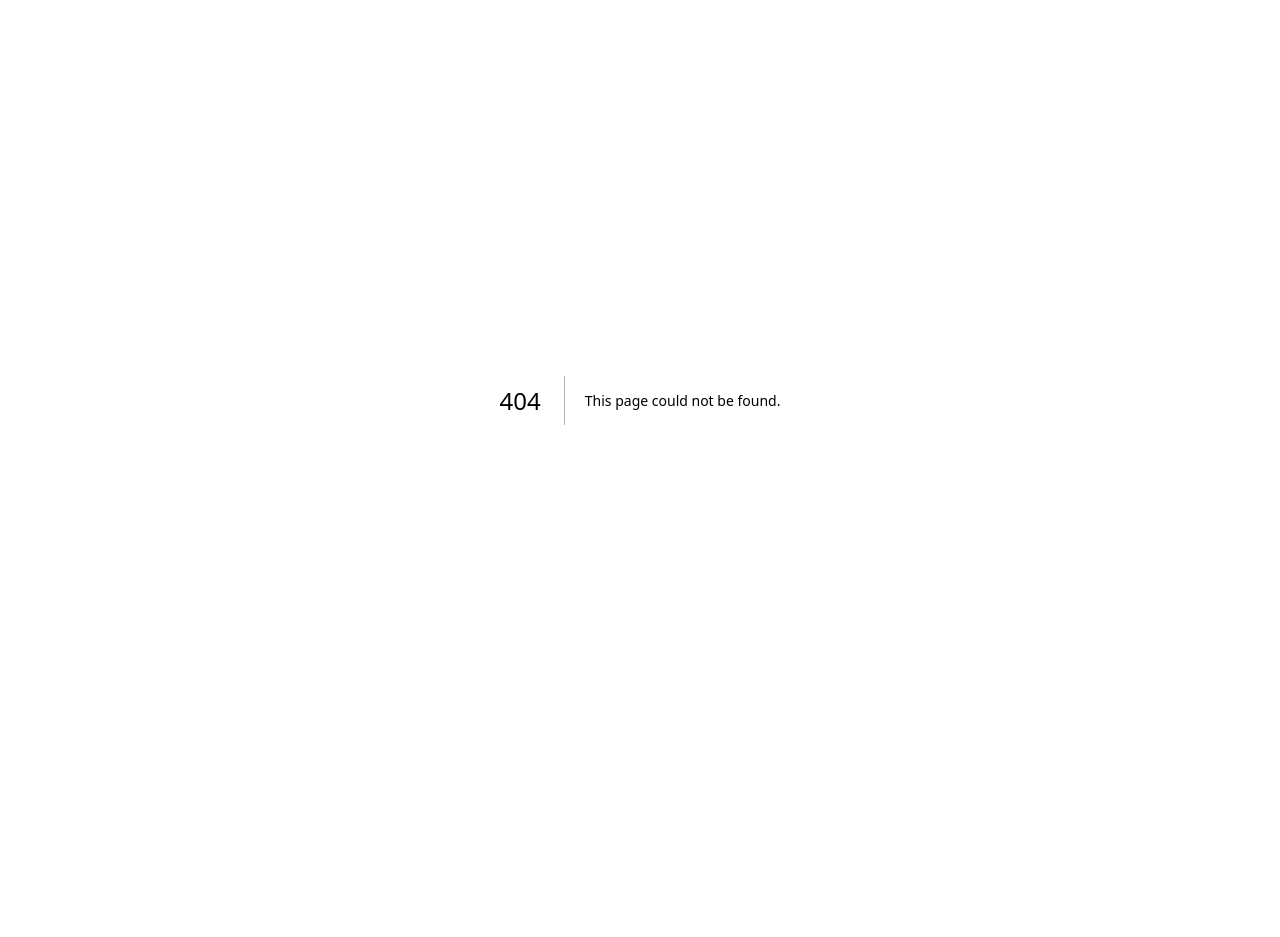
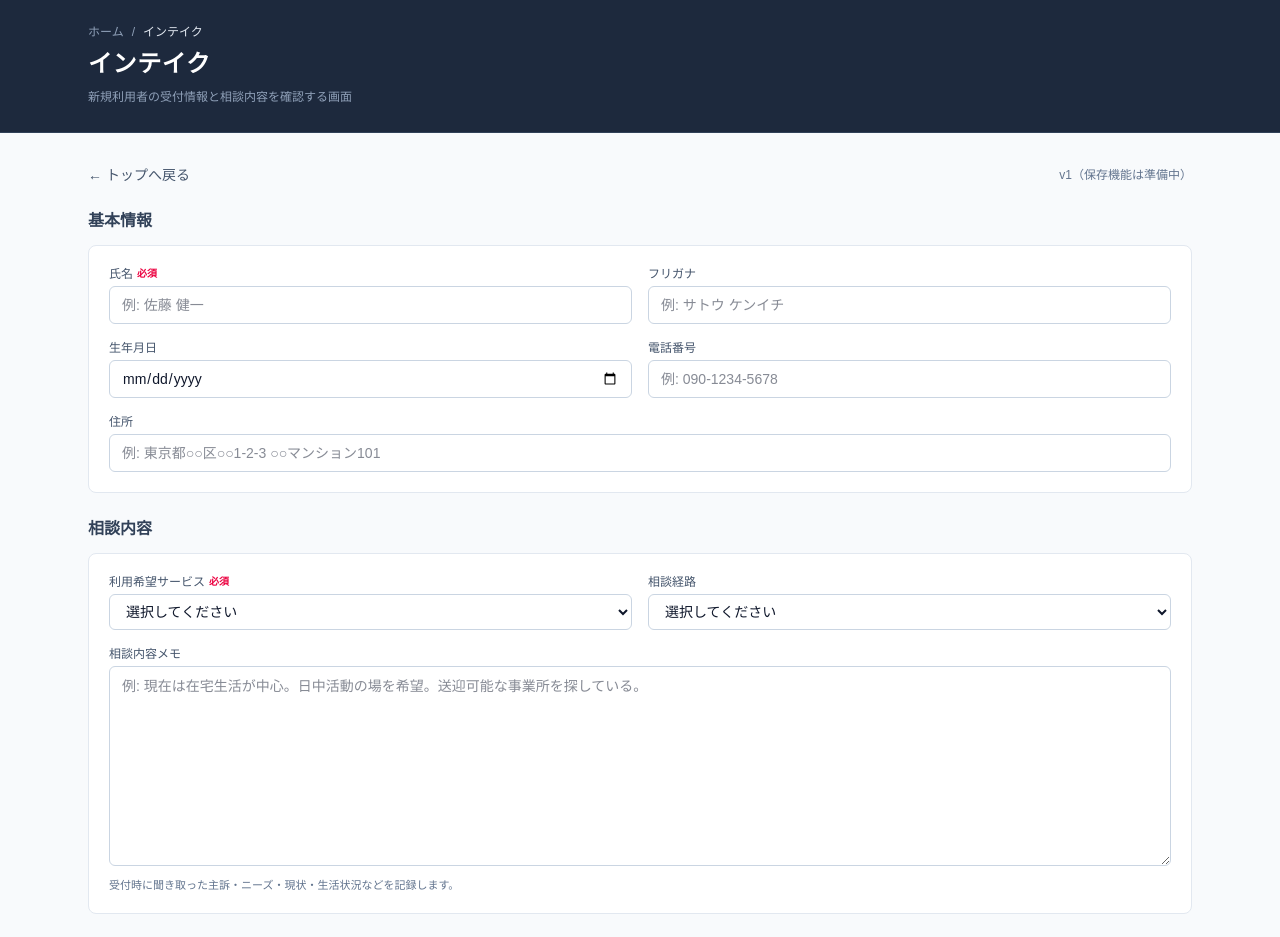
Before and after one commit to 000signalpulse000/welfare-system, a Next.js app in the folder frontend/: page /intake in a window 1280 px wide. Before the commit this address had no page. Shown: the top 937 px of the page. Before the commit the page ends 800 px from the top, so only its background shows below. Built offline with nearby package versions, Linux system fonts and the light colour scheme.

Commit message:
Update intake label to use service preference wording

```diff
--- /dev/null
+++ b/frontend/src/app/intake/page.tsx
@@ -0,0 +1,222 @@
+import Link from "next/link";
+
+const consultationRoutes = [
+  "本人",
+  "家族",
+  "相談支援事業所",
+  "医療機関",
+  "その他",
+] as const;
+
+function Field({
+  id,
+  label,
+  required,
+  children,
+  hint,
+  full,
+}: {
+  id: string;
+  label: string;
+  required?: boolean;
+  children: React.ReactNode;
+  hint?: string;
+  full?: boolean;
+}) {
+  return (
+    <div className={full ? "md:col-span-12" : "md:col-span-6"}>
+      <label
+        htmlFor={id}
+        className="flex items-center gap-1 text-xs font-medium text-slate-600 mb-1"
+      >
+        <span>{label}</span>
+        {required && (
+          <span className="text-[10px] text-rose-600 font-semibold">必須</span>
+        )}
+      </label>
+      {children}
+      {hint && <p className="mt-1 text-[11px] text-slate-500">{hint}</p>}
+    </div>
+  );
+}
+
+const inputBase =
+  "w-full rounded-md border border-slate-300 px-3 py-2 text-sm bg-white focus:outline-none focus:ring-2 focus:ring-slate-400";
+
+export default function IntakePage() {
+  return (
+    <div className="min-h-screen bg-slate-50 text-slate-900">
+      <header className="bg-slate-800 text-white border-b border-slate-700">
+        <div className="max-w-6xl mx-auto px-6 py-6">
+          <div className="flex items-center gap-2 text-xs text-slate-400 mb-2">
+            <Link href="/" className="hover:text-white hover:underline">
+              ホーム
+            </Link>
+            <span aria-hidden>/</span>
+            <span className="text-slate-200">インテイク</span>
+          </div>
+          <h1 className="text-2xl font-bold tracking-wide">インテイク</h1>
+          <p className="text-xs text-slate-400 mt-2 leading-relaxed">
+            新規利用者の受付情報と相談内容を確認する画面
+          </p>
+        </div>
+      </header>
+
+      <main className="max-w-6xl mx-auto px-6 py-8 space-y-6">
+        <div className="flex items-center justify-between">
+          <Link
+            href="/"
+            className="inline-flex items-center gap-1 text-sm text-slate-600 hover:text-slate-900"
+          >
+            <span aria-hidden>←</span>
+            トップへ戻る
+          </Link>
+          <span className="text-xs text-slate-500">v1（保存機能は準備中）</span>
+        </div>
+
+        <form className="space-y-6">
+          <section>
+            <h2 className="text-base font-semibold text-slate-700 mb-3">
+              基本情報
+            </h2>
+            <div className="bg-white border border-slate-200 rounded-lg p-5 grid grid-cols-1 md:grid-cols-12 gap-4">
+              <Field id="intake-name" label="氏名" required>
+                <input
+                  id="intake-name"
+                  name="name"
+                  type="text"
+                  autoComplete="off"
+                  placeholder="例: 佐藤 健一"
+                  className={inputBase}
+                />
+              </Field>
+              <Field id="intake-kana" label="フリガナ">
+                <input
+                  id="intake-kana"
+                  name="kana"
+                  type="text"
+                  autoComplete="off"
+                  placeholder="例: サトウ ケンイチ"
+                  className={inputBase}
+                />
+              </Field>
+              <Field id="intake-dob" label="生年月日">
+                <input
+                  id="intake-dob"
+                  name="dob"
+                  type="date"
+                  className={inputBase + " tabular-nums"}
+                />
+              </Field>
+              <Field id="intake-tel" label="電話番号">
+                <input
+                  id="intake-tel"
+                  name="tel"
+                  type="tel"
+                  autoComplete="off"
+                  placeholder="例: 090-1234-5678"
+                  className={inputBase + " tabular-nums"}
+                />
+              </Field>
+              <Field id="intake-address" label="住所" full>
+                <input
+                  id="intake-address"
+                  name="address"
+                  type="text"
+                  autoComplete="off"
+                  placeholder="例: 東京都○○区○○1-2-3 ○○マンション101"
+                  className={inputBase}
+                />
+              </Field>
+            </div>
+          </section>
+
+          <section>
+            <h2 className="text-base font-semibold text-slate-700 mb-3">
+              相談内容
+            </h2>
+            <div className="bg-white border border-slate-200 rounded-lg p-5 grid grid-cols-1 md:grid-cols-12 gap-4">
+              <Field id="intake-service" label="利用希望サービス" required>
+                <select
+                  id="intake-service"
+                  name="service"
+                  defaultValue=""
+                  className={inputBase}
+                >
+                  <option value="" disabled>
+                    選択してください
+                  </option>
+                  <option value="就労継続支援B型">就労継続支援B型</option>
+                  <option value="自立訓練（生活訓練）">
+                    自立訓練（生活訓練）
+                  </option>
+                </select>
+              </Field>
+              <Field id="intake-route" label="相談経路">
+                <select
+                  id="intake-route"
+                  name="route"
+                  defaultValue=""
+                  className={inputBase}
+                >
+                  <option value="" disabled>
+                    選択してください
+                  </option>
+                  {consultationRoutes.map((r) => (
+                    <option key={r} value={r}>
+                      {r}
+                    </option>
+                  ))}
+                </select>
+              </Field>
+              <Field
+                id="intake-memo"
+                label="相談内容メモ"
+                full
+                hint="受付時に聞き取った主訴・ニーズ・現状・生活状況などを記録します。"
+              >
+                <textarea
+                  id="intake-memo"
+                  name="memo"
+                  rows={8}
+                  placeholder="例: 現在は在宅生活が中心。日中活動の場を希望。送迎可能な事業所を探している。"
+                  className={inputBase + " leading-relaxed"}
+                />
+              </Field>
+            </div>
+          </section>
+
+          <div className="flex items-center justify-between flex-wrap gap-2 bg-white border border-slate-200 rounded-lg p-4">
+            <p className="text-xs text-slate-500">
+              入力内容の保存機能は v2 で対応予定です。現時点では画面確認用です。
+            </p>
+            <div className="flex items-center gap-2">
+              <button
+                type="reset"
+                className="rounded-md border border-slate-300 bg-white text-sm px-3 py-1.5 text-slate-700 hover:bg-slate-50"
+              >
+                入力クリア
+              </button>
+              <button
+                type="button"
+                disabled
+                aria-disabled
+                title="準備中"
+                className="rounded-md bg-slate-800 text-white text-sm font-medium px-4 py-2 opacity-70 cursor-not-allowed"
+              >
+                保存（準備中）
+              </button>
+            </div>
+          </div>
+        </form>
+      </main>
+
+      <footer className="border-t border-slate-200 bg-white">
+        <div className="max-w-6xl mx-auto px-6 py-4 text-xs text-slate-500 flex items-center justify-between">
+          <span>© 2026 福祉業務システム</span>
+          <span>内部業務利用</span>
+        </div>
+      </footer>
+    </div>
+  );
+}
--- a/frontend/src/app/page.tsx
+++ b/frontend/src/app/page.tsx
@@ -19,7 +19,7 @@ const menuItems: MenuItem[] = [
     title: "インテイク",
     description: "新規利用者の受付情報とアセスメントを登録する",
     icon: "📋",
-    href: null,
+    href: "/intake",
   },
   {
     title: "個別支援計画",
```
